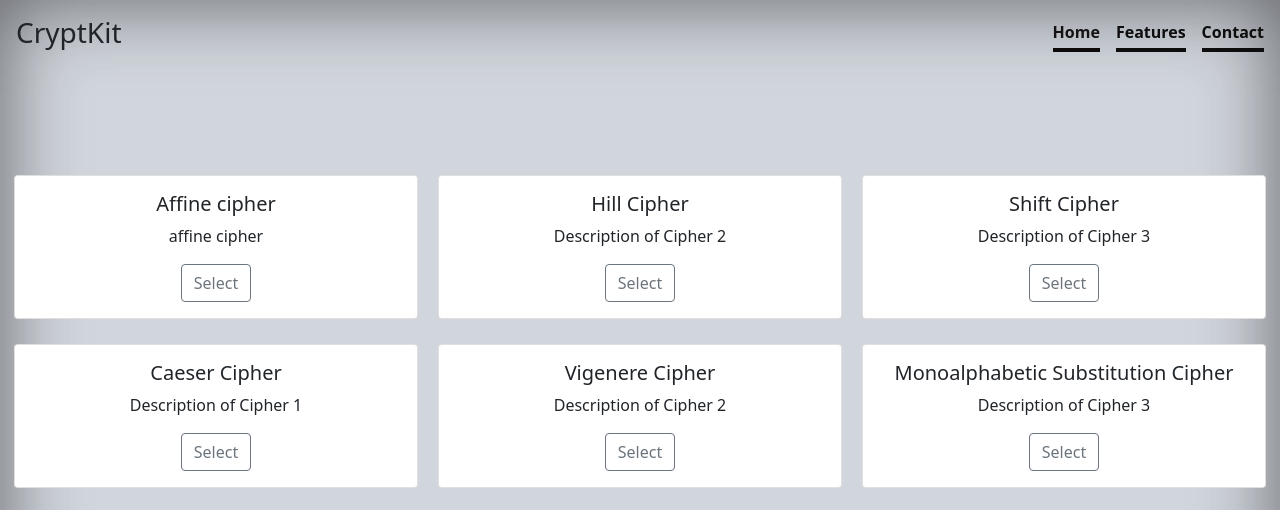
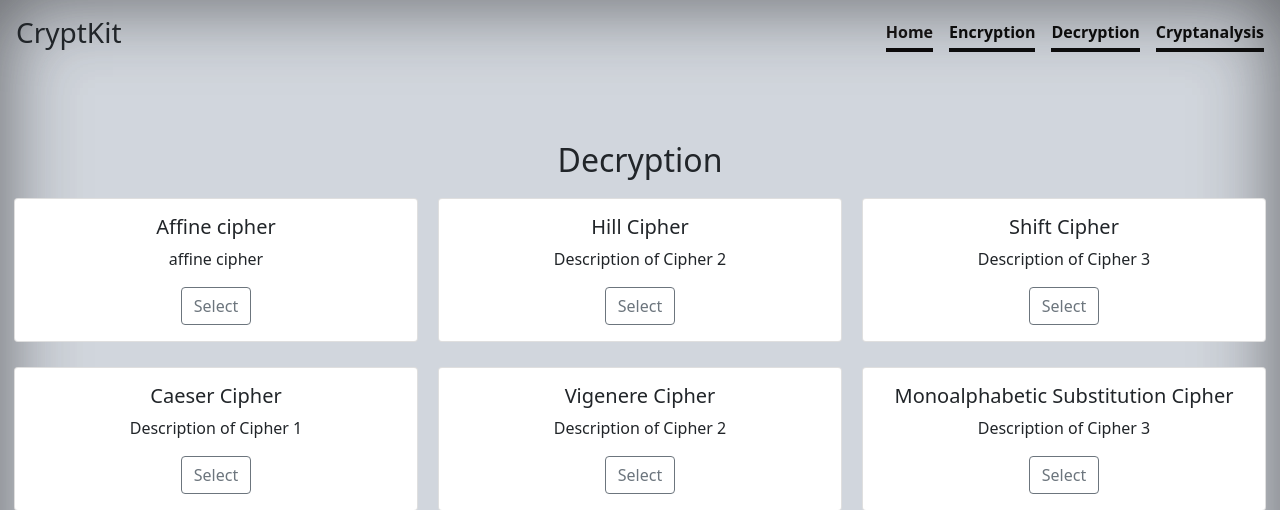
Before and after one commit to pistachio49/crypto-toolkit, a Flask app: page /decrypttext in a window 1280 px wide. Shown: the top 510 px of the page. Run offline with Flask 3, Linux system fonts and the light colour scheme; some libraries are stand-ins or nearby versions.

Commit message:
tweaks in style

```diff
--- a/templates/base.html
+++ b/templates/base.html
@@ -108,8 +108,9 @@
         {% endblock %}</h3>
       <nav class="nav nav-masthead justify-content-end float-md-end">
         <a class="nav-link fw-bold py-1 px-0 active" aria-current="page" href="/">Home</a>
-        <a class="nav-link fw-bold py-1 px-0" href="#">Features</a>
-        <a class="nav-link fw-bold py-1 px-0" href="#">Contact</a>
+        <a class="nav-link fw-bold py-1 px-0" href="/encrypttext">Encryption</a>
+        <a class="nav-link fw-bold py-1 px-0" href="decrypttext">Decryption</a>
+        <a class="nav-link fw-bold py-1 px-0" href="/cryptanalysis">Cryptanalysis</a>
       </nav>
     </div>
   </header>
--- a/templates/cryptanalysis.html
+++ b/templates/cryptanalysis.html
@@ -15,6 +15,7 @@
     </style>
 
     <div class="row box-container">
+      <h2> Cryptanalysis</h2>
         <div class="col-md-4 box">
           <div class="card">
             <div class="card-body">
--- a/templates/decselectpage.html
+++ b/templates/decselectpage.html
@@ -15,6 +15,7 @@
     </style>
 
     <div class="row box-container">
+      <h2> Decryption</h2>
         <div class="col-md-4 box">
           <div class="card">
             <div class="card-body">
--- a/templates/encselectpage.html
+++ b/templates/encselectpage.html
@@ -15,6 +15,7 @@
     </style>
 
     <div class="row box-container">
+      <h2> Encryption</h2>
         <div class="col-md-4 box">
           <div class="card">
             <div class="card-body">
```
